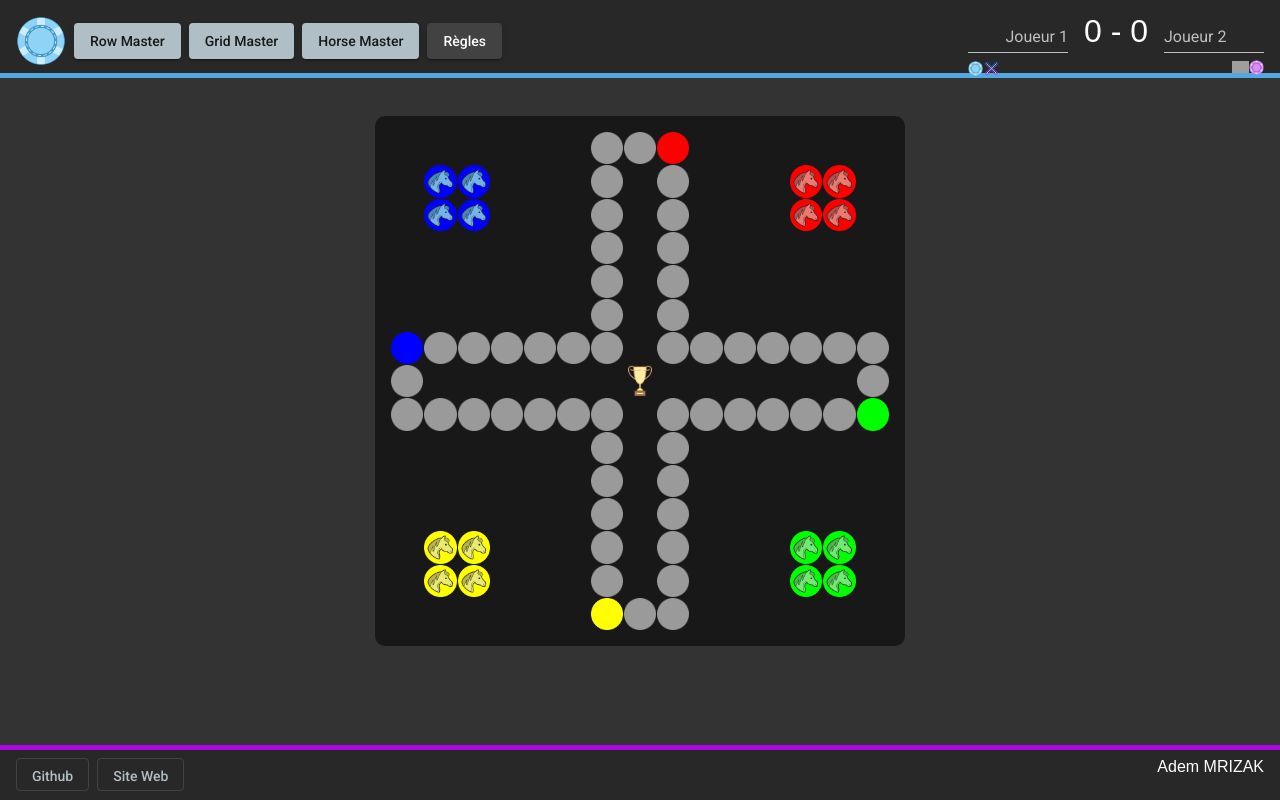
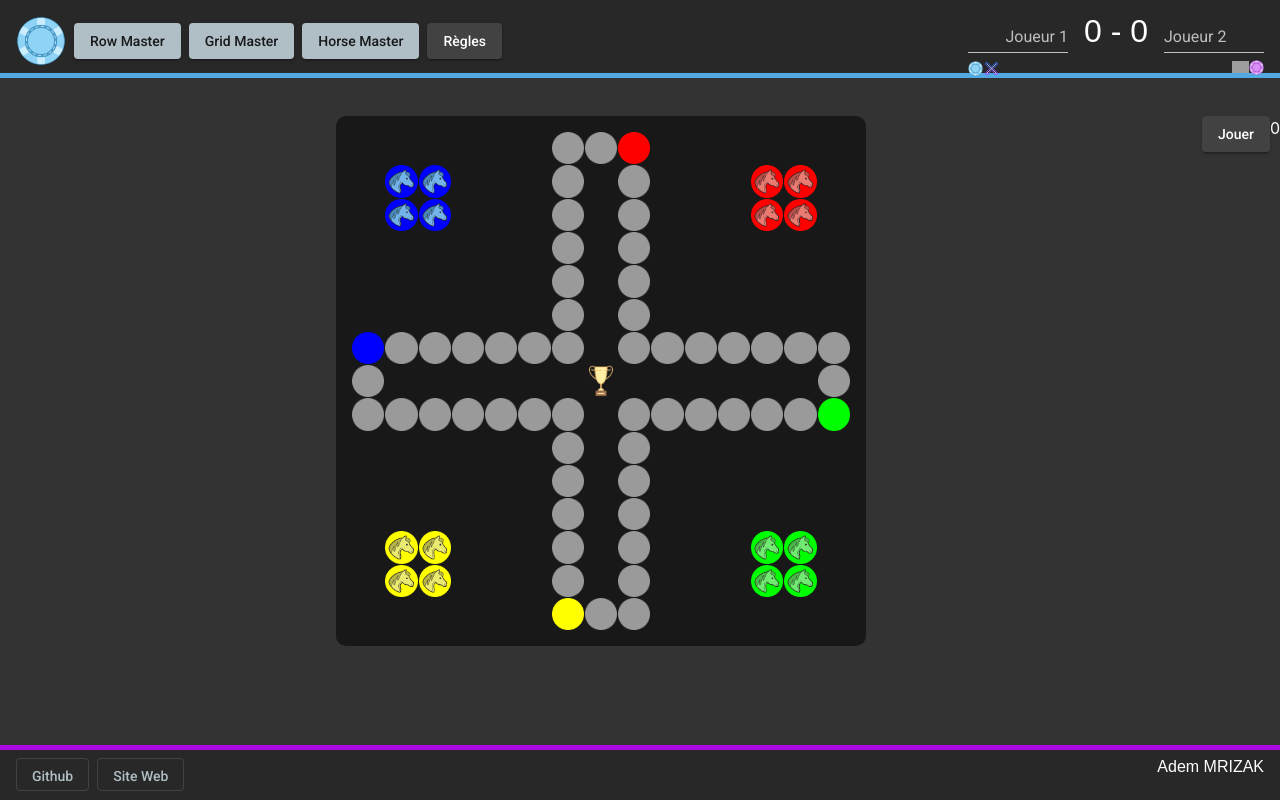
Before and after one commit to adem-m/games-master, an Angular app: page /horse-master in a window 1280 px wide. Built offline with nearby package versions, Linux system fonts and the light colour scheme; grey boxes are pictures that could not be loaded.

Commit message:
first horse can move

```diff
--- /dev/null
+++ b/src/app/case.ts
@@ -0,0 +1,8 @@
+export class Case {
+    index: number;
+    content = null;
+
+    constructor(i: number) {
+        this.index = i;
+    }
+}
--- a/src/app/horse/horse.component.html
+++ b/src/app/horse/horse.component.html
@@ -1,6 +1,10 @@
-<div class="game">
-    <mat-grid-list cols="15">
-        <mat-grid-tile *ngFor="let case of cases"><img *ngIf="case.content !== null" src="{{ case.content }}"
-                height="100%"></mat-grid-tile>
-    </mat-grid-list>
+<div class="app">
+    <div class="game">
+        <mat-grid-list cols="15">
+            <mat-grid-tile *ngFor="let case of cases"><img *ngIf="case.content !== null" src="{{ case.content }}"
+                    height="100%"></mat-grid-tile>
+        </mat-grid-list>
+    </div>
+    <button (click)="play(4)" mat-raised-button>Jouer</button>
+    <div>{{dice}}</div>
 </div>
--- a/src/app/horse/horse.component.scss
+++ b/src/app/horse/horse.component.scss
@@ -1,10 +1,17 @@
+.app {
+    display: flex;
+    flex-wrap: wrap;
+}
 .game {
-    max-width: 530px;
+    width: 530px;
     margin: auto;
     padding: 1em;
     border-radius: 10px;
     background-color: rgb(24, 24, 24);
 }
+button {
+    height: fit-content;
+}
 // img {
 //     transform: rotate(90deg);
 // }
--- a/src/app/horse/horse.component.ts
+++ b/src/app/horse/horse.component.ts
@@ -1,4 +1,6 @@
 import { Component, OnInit } from '@angular/core';
+import { Case } from '../case';
+import { Player } from '../player';
 
 @Component({
   selector: 'app-horse',
@@ -13,16 +15,11 @@ export class HorseComponent implements OnInit {
     131, 130, 129, 128, 143, 158, 173, 188, 203, 218, 217, 216, 201, 186, 171, 156, 141,
     126, 125, 124, 123, 122, 121, 120, 105, 90, 91, 92, 93, 94, 95, 96, 81, 66, 51, 36, 21, 6];
   bases = [27, 28, 42, 43, 192, 193, 207, 208, 181, 182, 196, 197, 16, 17, 31, 32];
+  horses = [];
+  dice = 0;
 
   constructor() {
-    class Case {
-      index: number;
-      content = null;
 
-      constructor(i: number) {
-        this.index = i;
-      }
-    }
     for (let i = 0; i < 15 * 15; i++) {
       this.cases.push(new Case(i));
       for (const num of this.order) {
@@ -31,18 +28,23 @@ export class HorseComponent implements OnInit {
         }
       }
     }
+
     for (let i = 0; i < this.bases.length; i++) {
       if (i < 4) {
-        this.cases[this.bases[i]].content = 'assets/img/red-horse.png';
+        this.horses.push(new Player(i, 0, this.bases[i], this.bases[i], 8, 1,
+          'assets/img/red-horse.png', this.cases, this.order, 'start'));
       }
       if (i > 3 && i < 8) {
-        this.cases[this.bases[i]].content = 'assets/img/green-horse.png';
+        this.horses.push(new Player(i, 0, this.bases[i], this.bases[i], 134, 15,
+          'assets/img/green-horse.png', this.cases, this.order, 'start'));
       }
       if (i > 7 && i < 12) {
-        this.cases[this.bases[i]].content = 'assets/img/yellow-horse.png';
+        this.horses.push(new Player(i, 0, this.bases[i], this.bases[i], 216, 29,
+          'assets/img/yellow-horse.png', this.cases, this.order, 'start'));
       }
       if (i > 11) {
-        this.cases[this.bases[i]].content = 'assets/img/blue-horse.png';
+        this.horses.push(new Player(i, 0, this.bases[i], this.bases[i], 90, 44,
+          'assets/img/blue-horse.png', this.cases, this.order, 'start'));
       }
     }
     this.cases[112].content = 'assets/img/end-case.png';
@@ -56,5 +58,13 @@ export class HorseComponent implements OnInit {
 
   ngOnInit(): void {
   }
+  move(id, num) {
+    this.horses[id].move(num);
+  }
+  play(id) {
+    const num = Math.floor(Math.random() * Math.floor(6) + 1);
+    this.dice = num;
+    this.move(id, num);
+  }
 
 }
--- /dev/null
+++ b/src/app/player.ts
@@ -0,0 +1,53 @@
+import { Case } from './case';
+
+export class Player {
+    id: number;
+    lastPosition: number;
+    currentPosition: number;
+    initPosition: number;
+    startPosition: number;
+    startIndex: number;
+    lastImg: string;
+    img: string;
+    cases: Case[];
+    order: number[];
+    zone: string;
+    won: boolean;
+
+    constructor(id, last, current, init, start, startIndex: number, img, cases: Case[], order, zone) {
+        this.id = id;
+        this.lastPosition = last;
+        this.currentPosition = current;
+        this.initPosition = init;
+        this.startPosition = start;
+        this.startIndex = startIndex;
+        this.img = img;
+        this.cases = cases;
+        this.order = order;
+        this.zone = zone;
+        this.won = false;
+        this.cases[this.initPosition].content = img;
+    }
+    move(num: number) {
+        if (this.zone === 'start' && num === 6) {
+            this.lastPosition = this.currentPosition;
+            this.currentPosition = this.startPosition;
+            this.lastImg = this.cases[this.currentPosition].content;
+            this.zone = 'game';
+            this.cases[this.lastPosition].content = '';
+            this.cases[this.currentPosition].content = this.img;
+        } else if (this.zone === 'game') {
+            for (let i = 1; i <= num; i++) {
+                this.lastPosition = this.currentPosition;
+                this.cases[this.lastPosition].content = this.lastImg;
+                if (this.order.indexOf(this.currentPosition, 0) + 1 === this.order.length) {
+                    this.currentPosition = this.order[0];
+                } else {
+                    this.currentPosition = this.order[this.order.indexOf(this.currentPosition, 0) + 1];
+                }
+                this.lastImg = this.cases[this.currentPosition].content;
+                this.cases[this.currentPosition].content = this.img;
+            }
+        }
+    }
+}
```
Also changed, not shown: 2 other files (tests, documents, lock files or other folders).
